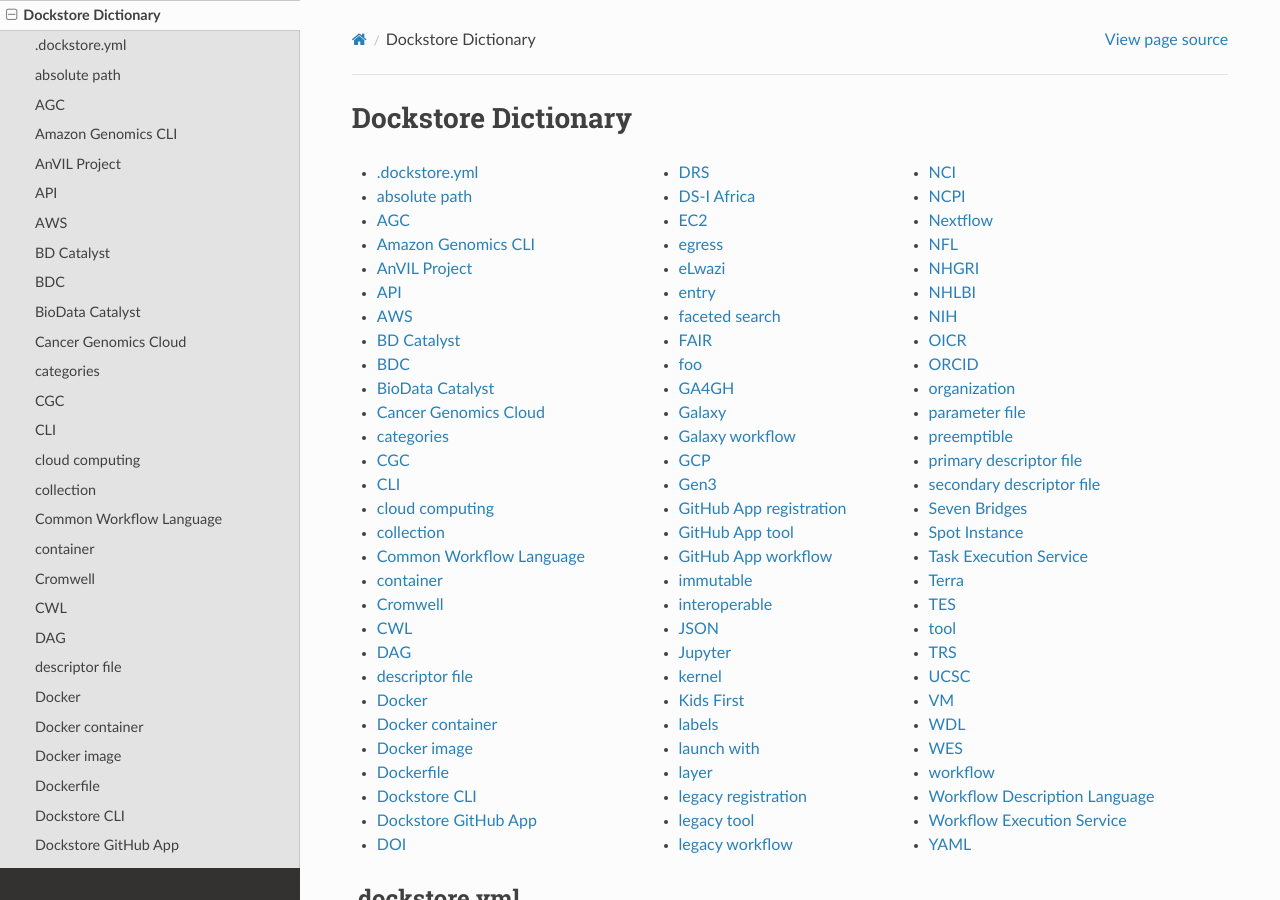
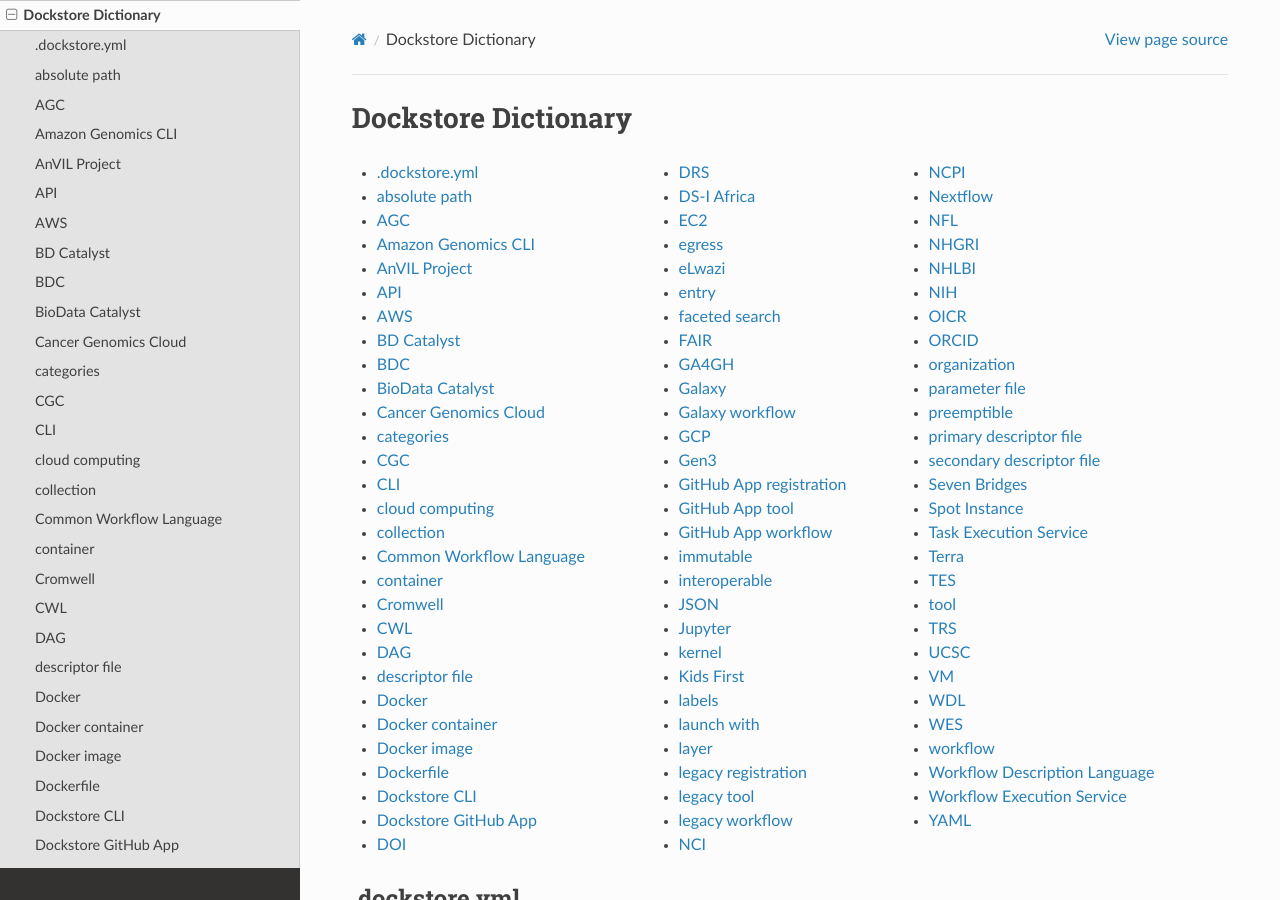
Before and after one commit to dockstore/dockstore-documentation, a Sphinx documentation site: the page built from docs/dictionary.rst, in a window 1280 px wide and 900 px high. Built offline with Sphinx 7.4.7 and the Read the Docs theme 2.0.0, drawn with Linux system fonts in a browser that asks for light colours.

Commit message:
Revert "test"
This reverts commit 8a3449b1306327150b4d2a547a6523bd32738409.

```diff
--- a/docs/_attic/glossary_entries.py
+++ b/docs/_attic/glossary_entries.py
@@ -70,8 +70,6 @@
 	furtherreading="https://biodatacatalyst.nhlbi.nih.gov/",
 	institute="",
 	pronunciation="")
-
-FOO = GlossEntry("foo", definition="bar")
 
 CancerGenomicsCloud = GlossEntry("Cancer Genomics Cloud",
 	acronym_full="",
--- a/docs/_attic/glossary_entries_list_dynamic.txt
+++ b/docs/_attic/glossary_entries_list_dynamic.txt
@@ -36,7 +36,6 @@
 entry
 faceted search
 FAIR
-foo
 GA4GH
 Galaxy
 Galaxy workflow
--- a/docs/dictionary.rst
+++ b/docs/dictionary.rst
@@ -42,7 +42,6 @@
 	* :ref:`dict entry`
 	* :ref:`dict faceted search`
 	* :ref:`dict FAIR`
-	* :ref:`dict foo`
 	* :ref:`dict GA4GH`
 	* :ref:`dict Galaxy`
 	* :ref:`dict Galaxy workflow`
@@ -496,15 +495,6 @@
     A set of guidelines to improve the Findability, Accessibility, Interoperability, and Reuse of digital assets. This concept is often applied to data, but can be applied to other assets such as workflows.
 
 Further reading: `<https://www.go-fair.org/fair-principles/>`_
-
-
-
-.. _dict foo:
-
-foo
----
-    bar
-
 
 
 
```
